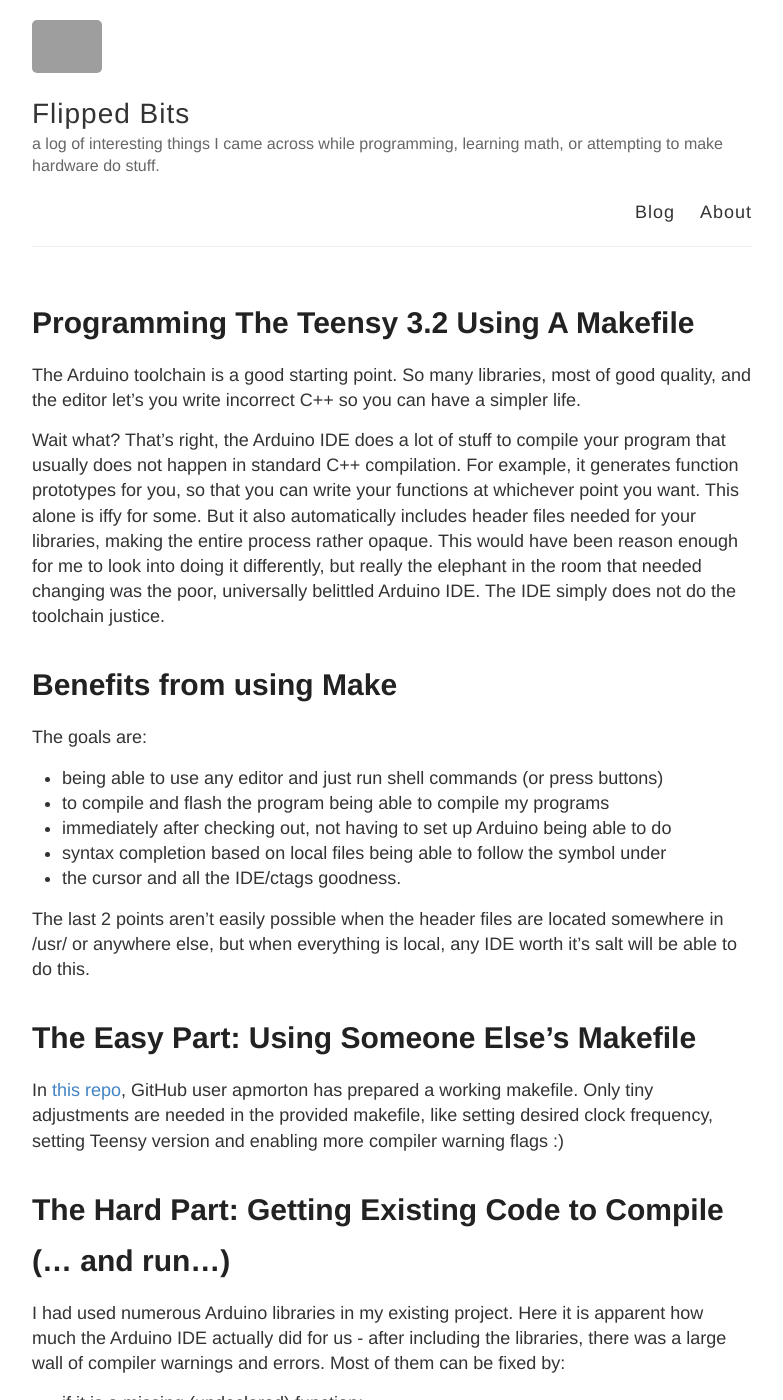
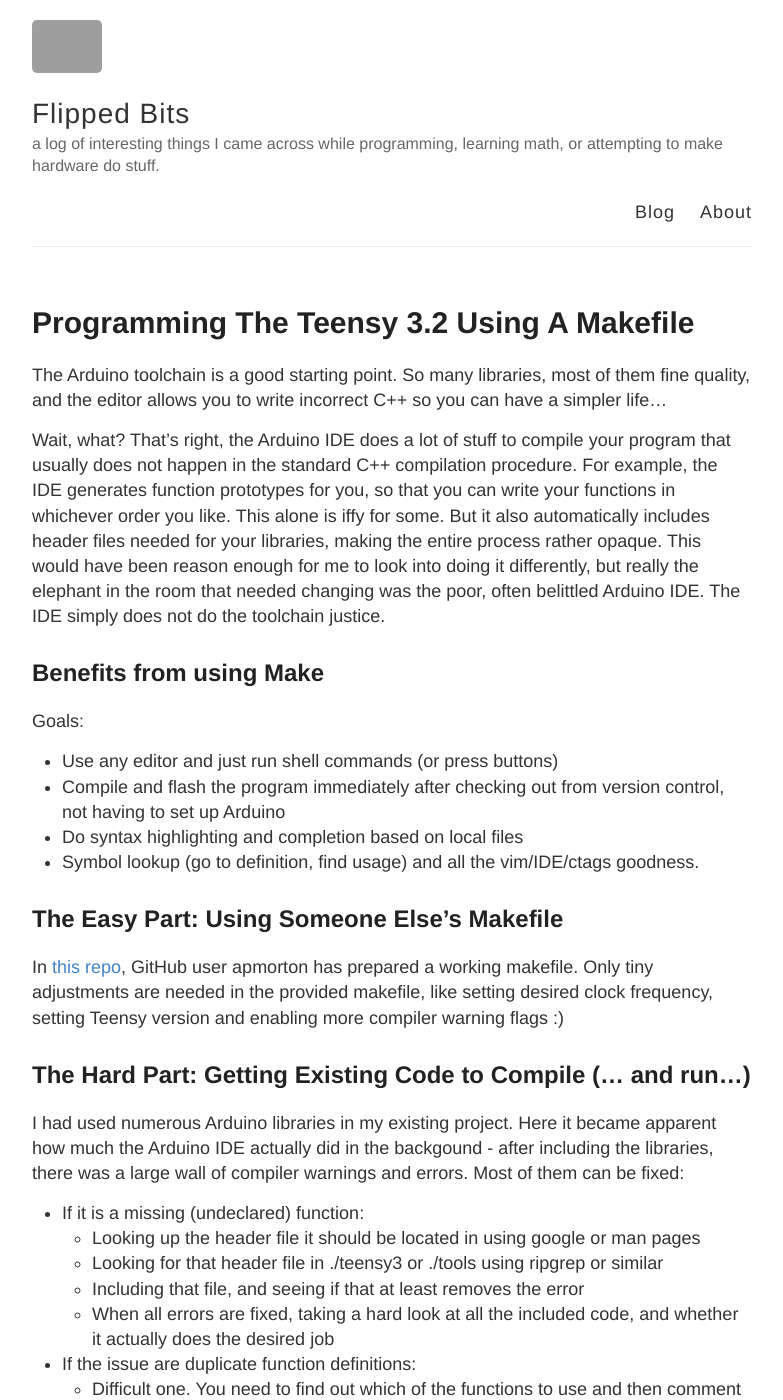
Before and after one commit to barafael/barafael.github.io, a Jekyll site: the page built from _posts/2017-11-21-Programming-the-Teensy-3.2-using-a-makefile.md, in a window 1280 px wide and 1400 px high. Shown: the whole window, without its empty margins (248-1031 px from the left). Built offline with Jekyll 4.4.1, drawn with Linux system fonts in a browser that asks for light colours; our own code applies the rules of GitHub Pages for plain Markdown files; some of the changed text lies outside the part shown; grey boxes are pictures that could not be loaded.

Commit message:
update old post about makefiles

````diff
--- a/_posts/2017-11-21-Programming-the-Teensy-3.2-using-a-makefile.md
+++ b/_posts/2017-11-21-Programming-the-Teensy-3.2-using-a-makefile.md
@@ -1,46 +1,43 @@
-The Arduino toolchain is a good starting point. So many libraries, most of good
-quality, and the editor let's you write incorrect C++ so you can have a simpler
-life.
+The Arduino toolchain is a good starting point. So many libraries, most of them
+fine quality, and the editor allows you to write incorrect C++ so you can have
+a simpler life...
 
-Wait what? That's right, the Arduino IDE does a lot of stuff to compile your
-program that usually does not happen in standard C++ compilation. For example,
-it generates function prototypes for you, so that you can write your functions
-at whichever point you want. This alone is iffy for some. But it also
-automatically includes header files needed  for your libraries, making the
-entire process rather opaque. This would have been reason enough for me to look
-into doing it differently, but really the elephant in the room that needed
-changing was the poor, universally belittled Arduino IDE. The IDE simply does
+Wait, what? That's right, the Arduino IDE does a lot of stuff to compile your
+program that usually does not happen in the standard C++ compilation procedure.
+For example, the IDE generates function prototypes for you, so that you can
+write your functions in whichever order you like. This alone is iffy for some.
+But it also automatically includes header files needed  for your libraries,
+making the entire process rather opaque. This would have been reason enough for
+me to look into doing it differently, but really the elephant in the room that
+needed changing was the poor, often belittled Arduino IDE. The IDE simply does
 not do the toolchain justice.
 
-# Benefits from using Make
+## Benefits from using Make
 
-The goals are:
+Goals:
 
-* being able to use any editor and just run shell commands (or press buttons)
-* to compile and flash the program being able to compile my programs
-* immediately after checking out, not having to set up Arduino being able to do
-* syntax completion based on local files being able to follow the symbol under
-* the cursor and all the IDE/ctags goodness.
+* Use any editor and just run shell commands (or press buttons)
+* Compile and flash the program immediately after checking out from version
+  control, not having to set up Arduino
+* Do syntax highlighting and completion based on local files
+* Symbol lookup (go to definition, find usage) and all the vim/IDE/ctags
+  goodness.
 
-The last 2 points aren't easily possible when the header files are located
-somewhere in /usr/ or anywhere else, but when everything is local, any IDE
-worth it's salt will be able to do this.
-
-# The Easy Part: Using Someone Else's Makefile
+## The Easy Part: Using Someone Else's Makefile
 
 In [this repo](https://github.com/apmorton/teensy-template), GitHub user
 apmorton has prepared a working makefile. Only tiny adjustments are needed in
 the provided makefile, like setting desired clock frequency, setting Teensy
 version and enabling more compiler warning flags :)
 
-# The Hard Part: Getting Existing Code to Compile (... and run...)
+## The Hard Part: Getting Existing Code to Compile (... and run...)
 
-I had used numerous Arduino libraries in my existing project. Here it is
-apparent how much the Arduino IDE actually did for us - after including the
-libraries, there was a large wall of compiler warnings and errors. Most of them
-can be fixed by:
+I had used numerous Arduino libraries in my existing project. Here it became
+apparent how much the Arduino IDE actually did in the backgound - after
+including the libraries, there was a large wall of compiler warnings and
+errors. Most of them can be fixed:
 
-* if it is a missing (undeclared) function:
+* If it is a missing (undeclared) function:
   - Looking up the header file it should be located in using google or man
     pages
   - Looking for that header file in ./teensy3 or ./tools using ripgrep or
@@ -55,7 +52,7 @@
 * Else:
   - Tough luck, you are on your own...
 
-# The Hardest Part: Fixing Remaining Issues when the Program compiles Fine
+## The Hardest Part: Fixing Remaining Issues When The Program Compiles Fine
 
 It is likely that after compiling with only few errors, the program still has
 different behaviour than when running under Arduino IDE... In my case, example
@@ -64,3 +61,7 @@
 special magic to fix this up, I don't know. Setting the pinMode fixed this.
 
 Good Luck!
+
+P.S. there is an even harder part - keeping the toolchain up to date. Using
+platformio can fix this and get you all the benefits, but there is
+something to be appreciated about just running ```make flash```...
````
